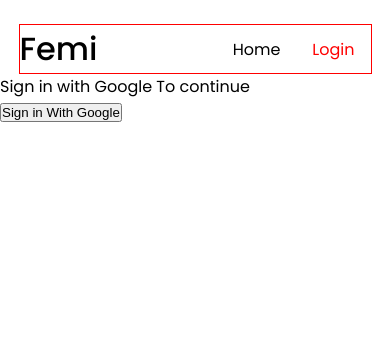
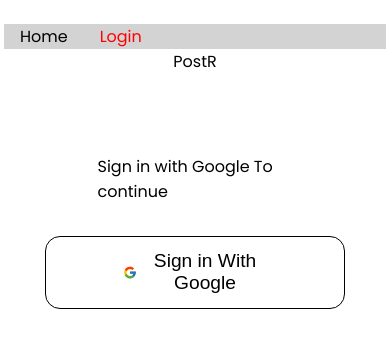
Before and after one commit to femiopebiyi/firebase-social-media-react, a React (Create React App) app: page /login in a window 390 px wide. Shown: the top 348 px of the page. Built offline with nearby package versions, Linux system fonts and the light colour scheme; no server answers; a web font is replaced by a local one.

Commit message:
added few responsiveness

```diff
--- a/src/App.css
+++ b/src/App.css
@@ -42,23 +42,17 @@
   color: #61dafb;
 }
 
-@keyframes App-logo-spin {
-  from {
-    transform: rotate(0deg);
-  }
-  to {
-    transform: rotate(360deg);
-  }
-}
-
 header{
   display: flex;
   gap: 40px;
   align-items: center;
+  justify-content: space-between;
+  /* border: 1px solid black; */
+  width: 100%;
 }
 
 .Navbar{
-  border: 1px solid red;
+  background: lightgrey;
   display: flex;
   align-items: center;
   width: 90%;
@@ -228,12 +222,9 @@
       width: 90%;
 }
 
-main{
-
-}
 .info{
   margin-top: 3em;
-  border: 1px solid red;
+
   width: 40%;
 
 }
@@ -369,3 +360,74 @@
   transition: all .1s ease;
   box-shadow: 0 0 0 0 #fff, 0 0 0 3px #1de9b6;
 }
+
+.sign-in-con{
+
+  margin: 5em auto 0 auto;
+  width: 50%;
+  max-width: 400px;
+  display: flex;
+  flex-direction: column;
+  align-items: center;
+  gap: 2em;
+}
+
+.signin{
+  text-align: center;
+  padding: .7em 4em;
+  border-radius: 15px;
+  display: flex;
+  align-items: center;
+  justify-content: center;
+  font-size: 1.2rem;
+  gap: 6px;
+  min-width: 300px;
+   background: white;
+   border: 0.5px solid black;
+}
+
+.signin:hover{
+  background: #34A853;
+}
+
+#small{
+  text-align: center;
+  display: none;
+}
+
+@media screen and (max-width: 675px){
+  #small{
+  text-align: center;
+  display: block;
+}
+#big{
+  display: none;
+}
+.logout{
+  padding: 1px;
+  height: 30px;
+}
+header{
+  gap: 0;
+}
+
+.Navbar{
+  width: 98%;
+}
+ .info{
+  width: 100%;
+ }
+ .profile-con{
+  border: none;
+ }
+
+ .email-in{
+  width: 75%;
+ }
+
+ .savechanges{
+  text-align: center;
+
+  width: 100%;
+ }
+}
--- a/src/App.tsx
+++ b/src/App.tsx
@@ -13,6 +13,7 @@
     <div className="App">
       <Router>
         <Navbar/>
+        <div id='small'>PostR</div>
         <Routes>
           <Route path='/' element={<Main/>}/>
           <Route path='/login' element={<Login/>}/>
--- a/src/components/Navbar.tsx
+++ b/src/components/Navbar.tsx
@@ -6,6 +6,7 @@
 import { database } from "../config/firebase";
 import { collection, doc, query, addDoc, getDocs, where, QueryDocumentSnapshot } from "firebase/firestore";
 import { useEffect, useState } from "react";
+import { RxHamburgerMenu } from "react-icons/rx";
 
 export function Navbar (){
   type Details = {
@@ -27,15 +28,6 @@
         navigate('/login')
     }
 
-    // async function getDetails(){
-
-    //     const data = await getDocs(detailDoc)
-    //     console.log(data.docs.map((doc)=>({userId: doc.data().userId, "profile-url": doc.data()['profile-url']})))
-    // }
-
-    // useEffect(()=>{
-    //     getDetails()
-    // }, [])
 
 
     async function loadDetails() {
@@ -64,7 +56,6 @@
 }
 
     return <div className="Navbar" onLoad={loadDetails}>
-        <div className="logo">Femi</div>
 
         <header>
             <div className="navlinks">
@@ -72,6 +63,8 @@
                 {!user ? <NavLink to= '/login'>Login</NavLink>: <NavLink to= '/createpost'>Create Post</NavLink>}
 
             </div>
+
+        <div id='big'>PostR</div>
 
         {user &&
         <div className="profile">
@@ -81,7 +74,10 @@
         </div>
 
         }
+        {/* <div className= 'ham'><RxHamburgerMenu /></div> */}
         </header>
+
+
 
     </div>
 }
--- a/src/pages/Profile.tsx
+++ b/src/pages/Profile.tsx
@@ -45,7 +45,7 @@
     const selectedFile = event.target.files && event.target.files[0];
     // Do something with the selected file
     if(selectedFile) {
-
+        setLoadingSave("Save Changes")
 
     const imageRef = ref(storage, `images/${user?.uid}`)
 
@@ -196,11 +196,14 @@
             <div className="info">
                 <div className="name card">
                     <h4>Full Name:</h4>
-                    <div className="edit-con"><input type="text" disabled = {clickedFull} value= {value} onChange={(e)=>{setValue(e.target.value); setLoadingSave("Save Changes")}}/><div className = 'pen' onClick= {setIsClickedFull}><FaPen/></div></div>
+                    <div className="edit-con" style={{border: !clickedFull ? '1px solid black' : 'none'}}>
+                    <input type="text" disabled = {clickedFull} value= {value} onChange={(e)=>{setValue(e.target.value); setLoadingSave("Save Changes")}}/><div className = 'pen' onClick= {setIsClickedFull}><FaPen/></div></div>
                 </div>
                 <div className="username card">
                     <h4>Username:</h4>
-                    <div className="edit-con"><input type="text" disabled={clickedUser} value={valueUser} onChange={(e)=>{setValueUser(e.target.value); setLoadingSave("Save Changes")}}/><div className = 'pen' onClick= {setIsClickedUser}><FaPen/></div></div>
+                    <div className="edit-con" style={{border: !clickedUser ? '1px solid black' : 'none'}}>
+                    <input type="text" disabled={clickedUser} value={valueUser} onChange={(e)=>{setValueUser(e.target.value); setLoadingSave("Save Changes")}}/><div className = 'pen' onClick= {setIsClickedUser}><FaPen/></div>
+                    </div>
                 </div>
                 <div className="email card">
                     <h4>Email:</h4>
--- a/src/pages/login.tsx
+++ b/src/pages/login.tsx
@@ -3,7 +3,8 @@
 import {FirebaseError} from 'firebase/app'
 import {useNavigate} from 'react-router-dom'
 import { addDoc, collection, query, where } from "firebase/firestore"
-import { useAuthState } from "react-firebase-hooks/auth"
+import { useAuthState } from "react-firebase-hooks/auth";
+import { FcGoogle } from "react-icons/fc";
 
 
 
@@ -32,8 +33,8 @@
 
     }
 
-    return <div>
+    return <div className="sign-in-con">
         <p>Sign in with Google To continue</p>
-        <button onClick={signInWithGoogle}>Sign in With Google</button>
+        <button onClick={signInWithGoogle} className="signin"><FcGoogle/> Sign in With Google</button>
     </div>
 }
```
